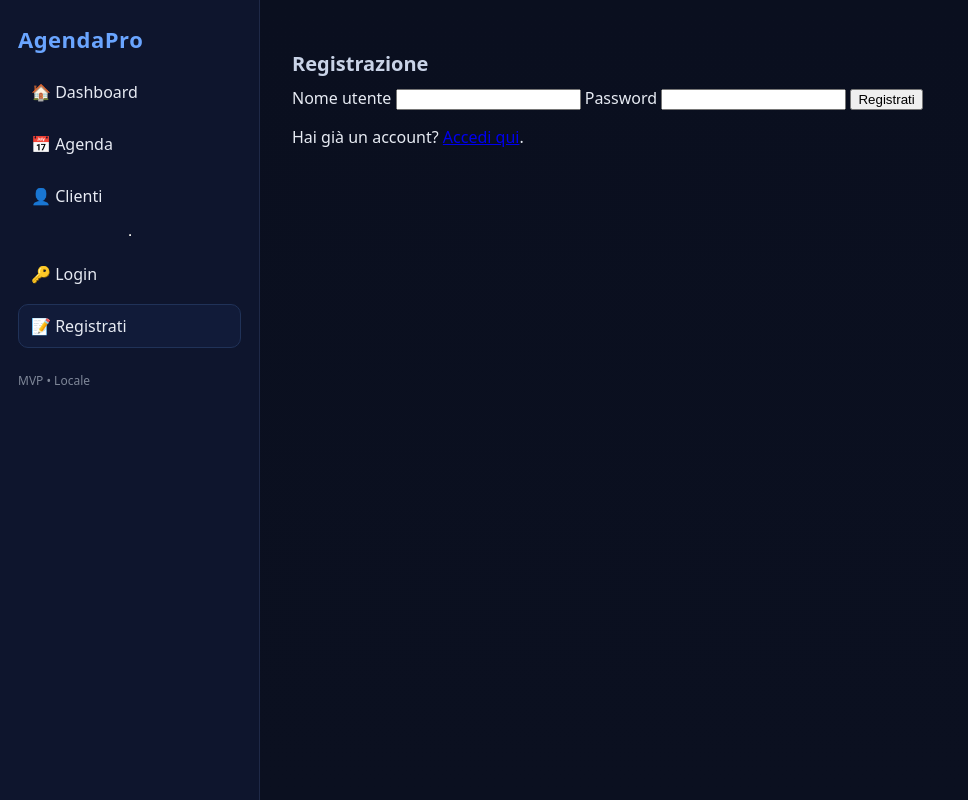
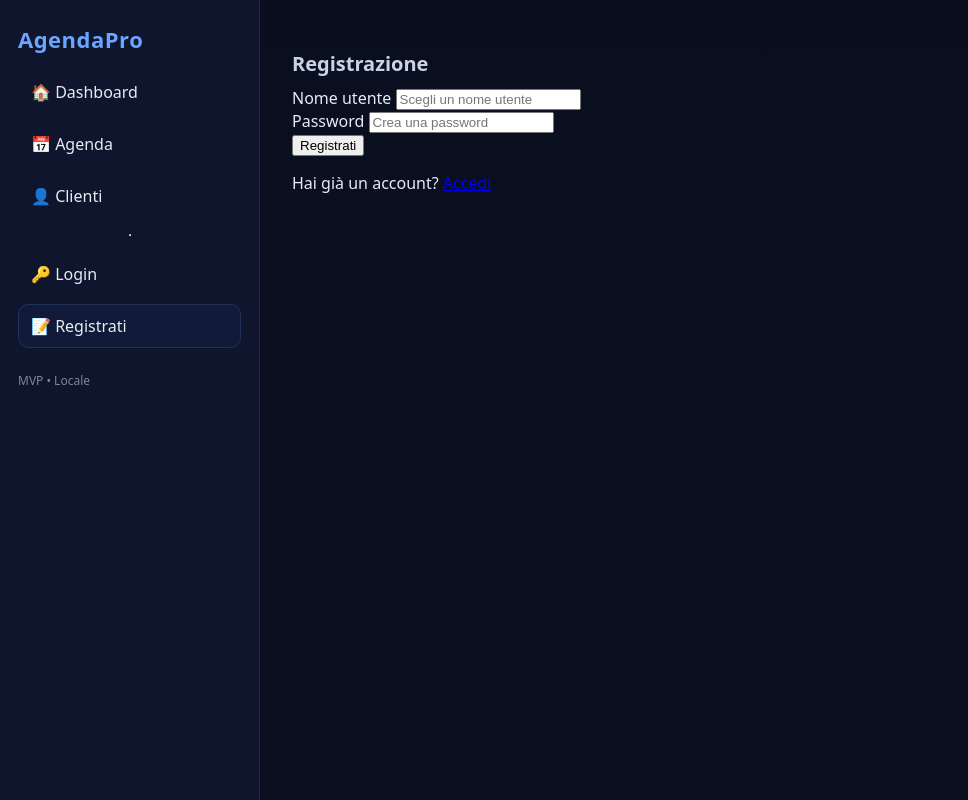
Before and after one commit to zApCT/AgendaPRO, a Flask app: page /register in a window 1280 px wide. Shown: the whole page, without its empty margins (0-968 px from the left). Run offline with Flask 3, Linux system fonts and the light colour scheme; some libraries are stand-ins or nearby versions.

Commit message:
Update register.html

```diff
--- a/templates/register.html
+++ b/templates/register.html
@@ -1,16 +1,22 @@
 {% extends "base.html" %}
 {% block content %}
-<div class="form-container">
+<div class="auth-container">
   <h2>Registrazione</h2>
-  <form method="POST">
-    <label for="username">Nome utente</label>
-    <input type="text" id="username" name="username" required>
+  <form method="POST" class="auth-form">
+    <div class="form-group">
+      <label for="username">Nome utente</label>
+      <input type="text" id="username" name="username" placeholder="Scegli un nome utente" required>
+    </div>
 
-    <label for="password">Password</label>
-    <input type="password" id="password" name="password" required>
+    <div class="form-group">
+      <label for="password">Password</label>
+      <input type="password" id="password" name="password" placeholder="Crea una password" required>
+    </div>
 
-    <button type="submit">Registrati</button>
+    <button type="submit" class="btn-primary">Registrati</button>
   </form>
-  <p>Hai già un account? <a href="{{ url_for('login') }}">Accedi qui</a>.</p>
+  <p class="auth-switch">
+    Hai già un account? <a href="{{ url_for('login') }}">Accedi</a>
+  </p>
 </div>
 {% endblock %}
```
